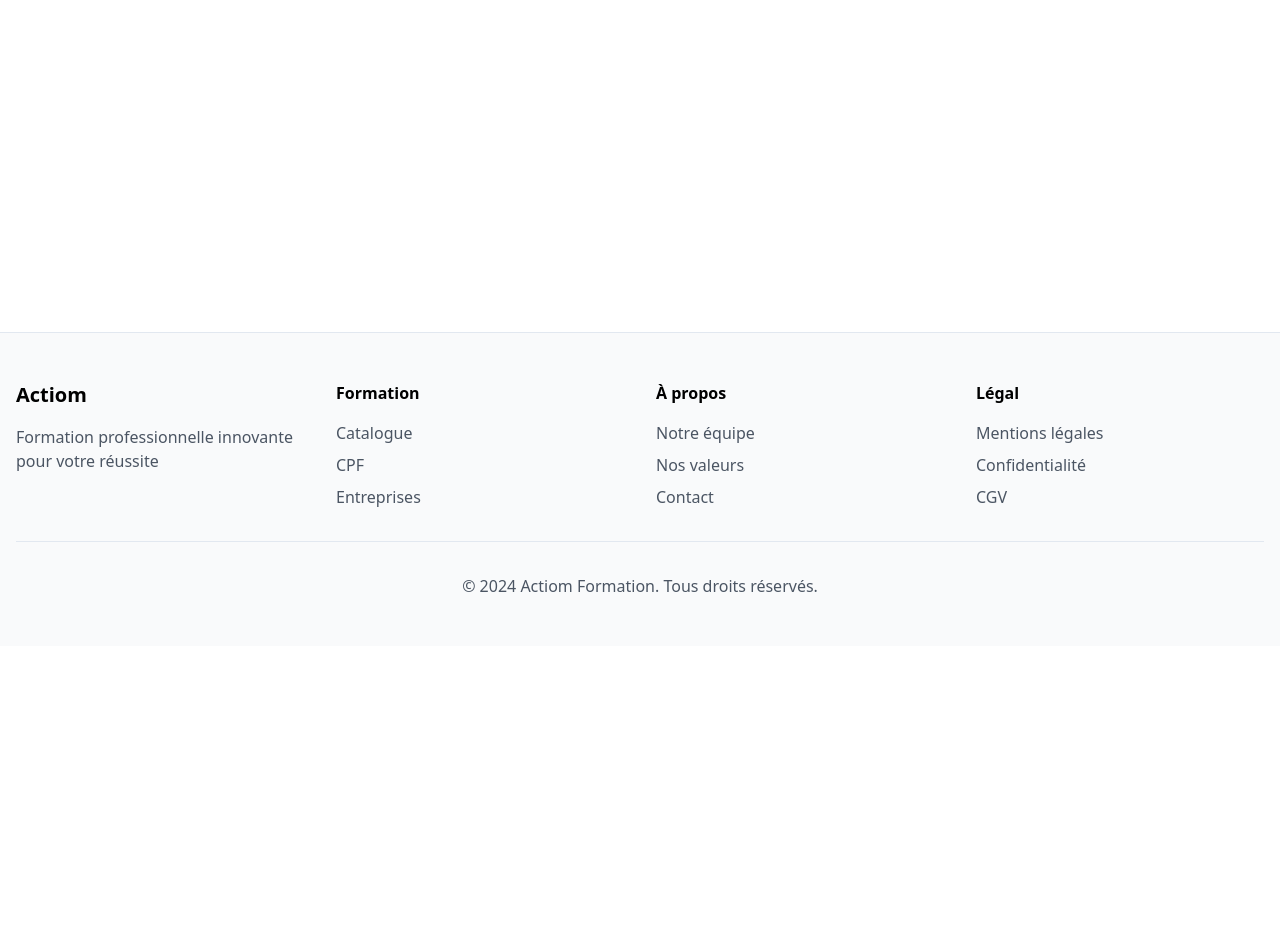
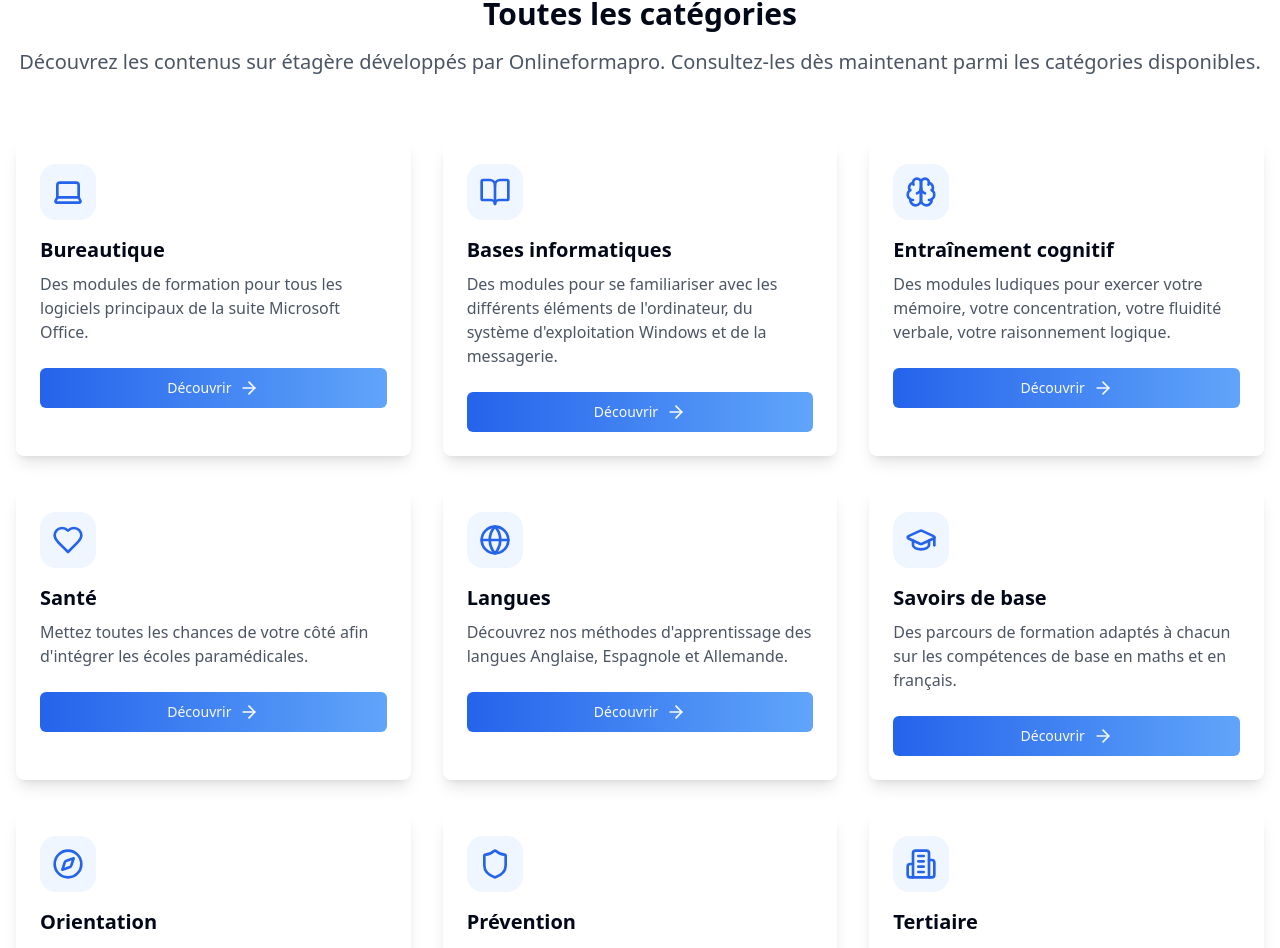
Before and after one commit to HugoAdriMax/action, a Next.js app: page /catalogue in a window 1280 px wide. Before the commit this address had no page. Shown: the part 468-1416 px from the top of the page. Before the commit the page ends 1114 px from the top, so only its background shows below. Built offline with nearby package versions, Linux system fonts and the light colour scheme.

Commit message:
add page and link footer

```diff
--- /dev/null
+++ b/src/app/catalogue/page.tsx
@@ -0,0 +1,184 @@
+'use client';
+
+import { Button } from "@/components/ui/button"
+import { Card, CardContent, CardHeader, CardTitle } from "@/components/ui/card"
+import {
+  Laptop,
+  BookOpen,
+  Brain,
+  Heart,
+  Globe,
+  GraduationCap,
+  Compass,
+  Shield,
+  Building2,
+  PenTool,
+  Layout,
+  Code,
+  CheckCircle2,
+  ArrowRight
+} from "lucide-react"
+
+export default function Catalogue() {
+  return (
+    <div className="min-h-screen bg-white">
+      {/* Hero Section */}
+      <section className="relative pt-32 pb-20 bg-gradient-to-b from-blue-50 to-white">
+        <div className="max-w-7xl mx-auto px-4">
+          <div className="text-center max-w-3xl mx-auto">
+            <h1 className="text-4xl md:text-5xl font-bold mb-6">
+              <span className="bg-gradient-to-r from-blue-600 to-blue-400 bg-clip-text text-transparent">6000H</span> de formation interactives
+            </h1>
+            <p className="text-xl text-gray-600">
+              Onlineformapro dispose d'un catalogue de plus de 6000 heures de modules e-learning opérationnels et interactifs.
+            </p>
+          </div>
+        </div>
+      </section>
+
+      {/* Categories Section */}
+      <section className="py-20">
+        <div className="max-w-7xl mx-auto px-4">
+          <div className="text-center mb-16">
+            <h2 className="text-3xl font-bold mb-4">Toutes les catégories</h2>
+            <p className="text-xl text-gray-600">
+              Découvrez les contenus sur étagère développés par Onlineformapro. Consultez-les dès maintenant parmi les catégories disponibles.
+            </p>
+          </div>
+
+          <div className="grid md:grid-cols-2 lg:grid-cols-3 gap-8">
+            {[
+              {
+                icon: <Laptop className="h-8 w-8" />,
+                title: "Bureautique",
+                description: "Des modules de formation pour tous les logiciels principaux de la suite Microsoft Office."
+              },
+              {
+                icon: <BookOpen className="h-8 w-8" />,
+                title: "Bases informatiques",
+                description: "Des modules pour se familiariser avec les différents éléments de l'ordinateur, du système d'exploitation Windows et de la messagerie."
+              },
+              {
+                icon: <Brain className="h-8 w-8" />,
+                title: "Entraînement cognitif",
+                description: "Des modules ludiques pour exercer votre mémoire, votre concentration, votre fluidité verbale, votre raisonnement logique."
+              },
+              {
+                icon: <Heart className="h-8 w-8" />,
+                title: "Santé",
+                description: "Mettez toutes les chances de votre côté afin d'intégrer les écoles paramédicales."
+              },
+              {
+                icon: <Globe className="h-8 w-8" />,
+                title: "Langues",
+                description: "Découvrez nos méthodes d'apprentissage des langues Anglaise, Espagnole et Allemande."
+              },
+              {
+                icon: <GraduationCap className="h-8 w-8" />,
+                title: "Savoirs de base",
+                description: "Des parcours de formation adaptés à chacun sur les compétences de base en maths et en français."
+              },
+              {
+                icon: <Compass className="h-8 w-8" />,
+                title: "Orientation",
+                description: "Outils de mise en adéquation des carrières avec les choix vocationnels."
+              },
+              {
+                icon: <Shield className="h-8 w-8" />,
+                title: "Prévention",
+                description: "Apprendre les gestes qui sauvent, se former pour mieux sécuriser, connaître les risques professionnels…"
+              },
+              {
+                icon: <Building2 className="h-8 w-8" />,
+                title: "Tertiaire",
+                description: "Des contenus au service du développement des compétences des collaborateurs."
+              },
+              {
+                icon: <PenTool className="h-8 w-8" />,
+                title: "CAO-DAO",
+                description: "Toutes nos formations Autocad et Revit pour apprendre à créer vos plans 2D ou 3D."
+              },
+              {
+                icon: <Layout className="h-8 w-8" />,
+                title: "PAO",
+                description: "Préparer des documents destinés à l'impression ou la publication en ligne (flyers, logos, sites)."
+              },
+              {
+                icon: <Code className="h-8 w-8" />,
+                title: "Développement",
+                description: "Apprenez les langages de développement les plus utilisés pour réaliser tout vos projets web."
+              }
+            ].map((category, index) => (
+              <Card key={index} className="border-none shadow-lg hover:shadow-xl transition-all duration-300 group">
+                <CardContent className="p-6">
+                  <div className="w-14 h-14 rounded-2xl bg-blue-50 flex items-center justify-center text-blue-600 mb-4 group-hover:scale-110 transition-all duration-300">
+                    {category.icon}
+                  </div>
+                  <h3 className="text-xl font-bold mb-2">{category.title}</h3>
+                  <p className="text-gray-600">{category.description}</p>
+                  <Button className="w-full mt-6 bg-gradient-to-r from-blue-600 to-blue-400">
+                    Découvrir
+                    <ArrowRight className="ml-2 h-5 w-5" />
+                  </Button>
+                </CardContent>
+              </Card>
+            ))}
+          </div>
+        </div>
+      </section>
+
+      {/* Features Section */}
+      <section className="py-20 bg-gray-50">
+        <div className="max-w-7xl mx-auto px-4">
+          <h2 className="text-3xl font-bold text-center mb-16">Une pédagogie et une technologie reconnue</h2>
+          <div className="grid md:grid-cols-2 gap-12">
+            <div className="space-y-6">
+              <div className="flex gap-4">
+                <CheckCircle2 className="h-6 w-6 text-blue-600 flex-shrink-0" />
+                <p className="text-gray-600">Nos contenus de formation en ligne sont innovants et reconnus pour leur grande qualité pédagogique.</p>
+              </div>
+              <div className="flex gap-4">
+                <CheckCircle2 className="h-6 w-6 text-blue-600 flex-shrink-0" />
+                <p className="text-gray-600">Notre technologie unique au monde garantit une simulation logicielle parfaite ne nécessitant aucune installation sur le poste de l'apprenant.</p>
+              </div>
+              <div className="flex gap-4">
+                <CheckCircle2 className="h-6 w-6 text-blue-600 flex-shrink-0" />
+                <p className="text-gray-600">L'apprenant est actif lors de toutes les phases d'apprentissage, leçons et exercices.</p>
+              </div>
+            </div>
+            <div className="space-y-6">
+              <Card className="border-none">
+                <CardHeader>
+                  <CardTitle>Interopérabilité SCORM et AICC</CardTitle>
+                </CardHeader>
+                <CardContent>
+                  <p className="text-gray-600">
+                    Toutes les productions d'Onlineformapro respectent les normes <span className="font-semibold">SCORM, AICC et xAPI</span>.
+                    Elles peuvent donc être intégrées à toute plateforme LMS du marché.
+                  </p>
+                </CardContent>
+              </Card>
+            </div>
+          </div>
+        </div>
+      </section>
+
+      {/* CTA Section */}
+      <section className="py-20">
+        <div className="max-w-3xl mx-auto px-4 text-center">
+          <h2 className="text-3xl font-bold mb-6">Prêt à commencer votre formation ?</h2>
+          <p className="text-xl text-gray-600 mb-8">
+            Découvrez notre catalogue complet et trouvez la formation qui vous correspond.
+          </p>
+          <Button
+            size="lg"
+            className="bg-gradient-to-r from-blue-600 to-blue-400 text-lg px-8"
+          >
+            Télécharger le catalogue
+            <ArrowRight className="ml-2 h-5 w-5" />
+          </Button>
+        </div>
+      </section>
+    </div>
+  )
+}
--- a/src/components/ui/footer.tsx
+++ b/src/components/ui/footer.tsx
@@ -19,8 +19,8 @@ export function Footer() {
         <div>
           <h3 className="font-semibold mb-4">Formation</h3>
           <ul className="space-y-2">
-            <li><a href="#" className="text-gray-600 hover:text-blue-600">Catalogue</a></li>
-            <li><a href="#" className="text-gray-600 hover:text-blue-600">CPF</a></li>
+            <li><a href="/catalogue" className="text-gray-600 hover:text-blue-600">Catalogue</a></li>
+            <li><a href="/cpf" className="text-gray-600 hover:text-blue-600">CPF</a></li>
             <li><a href="#" className="text-gray-600 hover:text-blue-600">Entreprises</a></li>
           </ul>
         </div>
@@ -29,7 +29,7 @@ export function Footer() {
           <ul className="space-y-2">
             <li><a href="#" className="text-gray-600 hover:text-blue-600">Notre équipe</a></li>
             <li><a href="#" className="text-gray-600 hover:text-blue-600">Nos valeurs</a></li>
-            <li><a href="#" className="text-gray-600 hover:text-blue-600">Contact</a></li>
+            <li><a href="/contact" className="text-gray-600 hover:text-blue-600">Contact</a></li>
           </ul>
         </div>
         <div>
```
